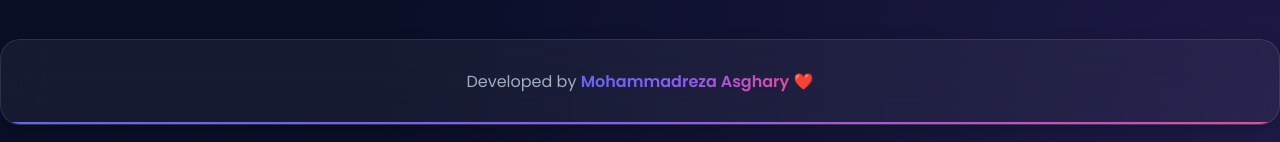
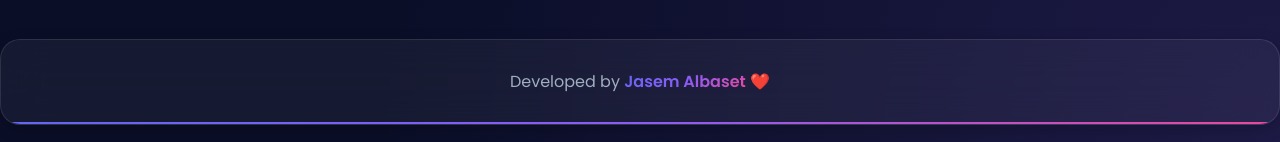
Before and after one commit to mohammadreza8822/Crypto-App, a React (Vite) app: page / in a window 1280 px wide. Shown: the part 1164-1306 px from the top of the page. Built offline with nearby package versions, Linux system fonts and the light colour scheme; no server answers.

Commit message:
change name in footer

```diff
--- a/src/layouts/Layout.jsx
+++ b/src/layouts/Layout.jsx
@@ -32,7 +32,7 @@ function Layout({ children }) {
       </header>
       {children}
       <footer className={styles.footer}>
-        <p>Developed by <span className={styles.footerName}>Mohammadreza Asghary</span> ❤️</p>
+        <p>Developed by <span className={styles.footerName}>Jasem Albaset</span> ❤️</p>
       </footer>
     </>
   );
```
